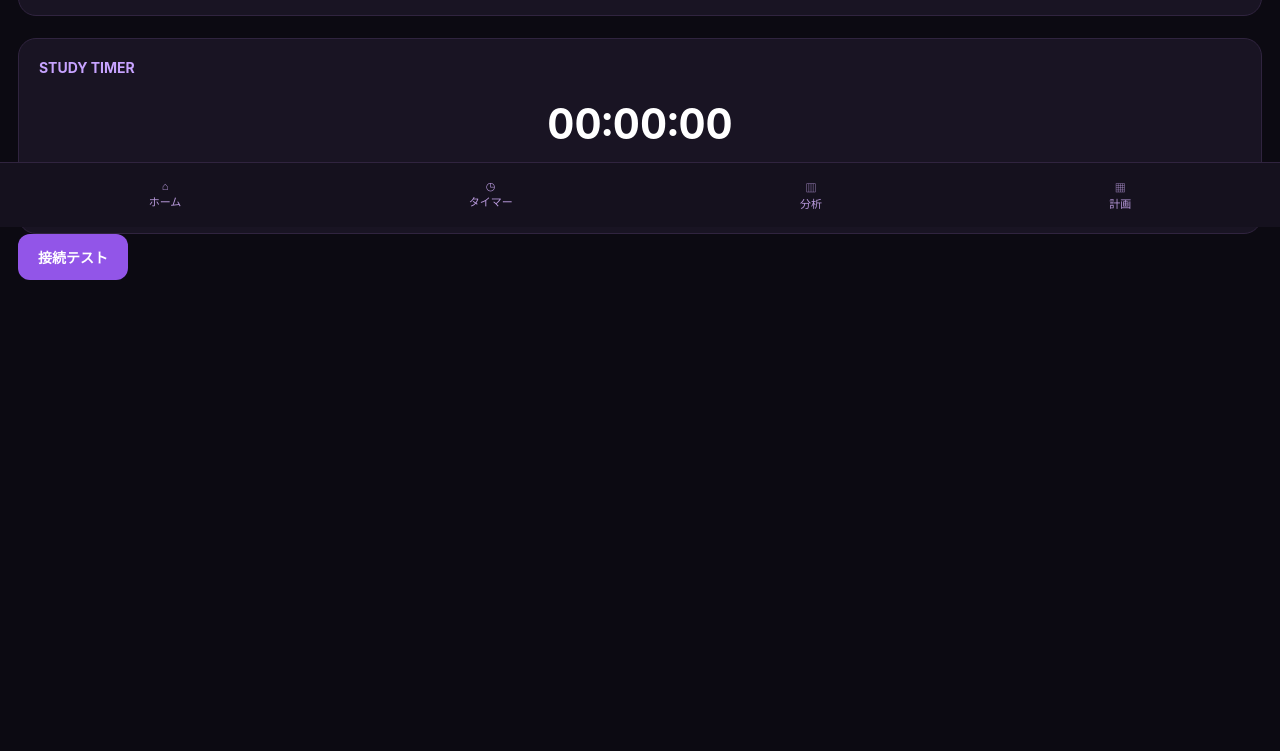
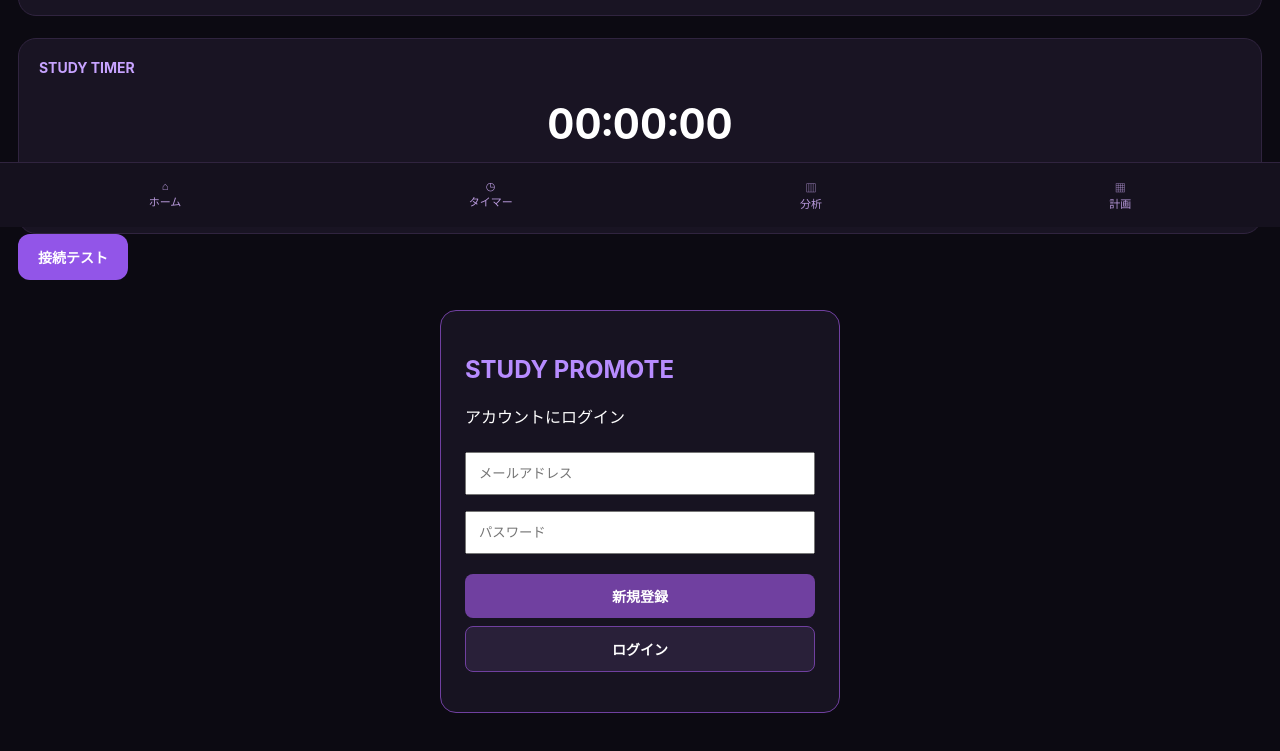
Before and after one commit to studypromote/study-promote, a plain HTML site: page index.html in a window 1280 px wide. Shown: the part 573-1324 px from the top of the page. Before the commit the page ends 953 px from the top, so only its background shows below. Drawn offline with nearby package versions, Linux system fonts and the light colour scheme.

Commit message:
Update index.html

```diff
--- a/index.html
+++ b/index.html
@@ -265,5 +265,35 @@ async function testSupabase() {
   }
 }
 </script>
+<div id="auth-screen" style="
+  max-width: 400px;
+  margin: 30px auto;
+  padding: 24px;
+  background: #171321;
+  border: 1px solid #7040a0;
+  border-radius: 16px;
+  color: white;
+">
+  <h2 style="color:#b78cff;">STUDY PROMOTE</h2>
+  <p>アカウントにログイン</p>
+
+  <input id="auth-email" type="email"
+    placeholder="メールアドレス"
+    style="width:100%;padding:12px;margin:8px 0;box-sizing:border-box;">
+
+  <input id="auth-password" type="password"
+    placeholder="パスワード"
+    style="width:100%;padding:12px;margin:8px 0;box-sizing:border-box;">
+
+  <button onclick="signUp()" style="width:100%;padding:12px;margin-top:12px;background:#7040a0;color:white;border:0;border-radius:8px;">
+    新規登録
+  </button>
+
+  <button onclick="signIn()" style="width:100%;padding:12px;margin-top:8px;background:#292039;color:white;border:1px solid #7040a0;border-radius:8px;">
+    ログイン
+  </button>
+
+  <p id="auth-message"></p>
+</div>
 </body>
 </html>
```
